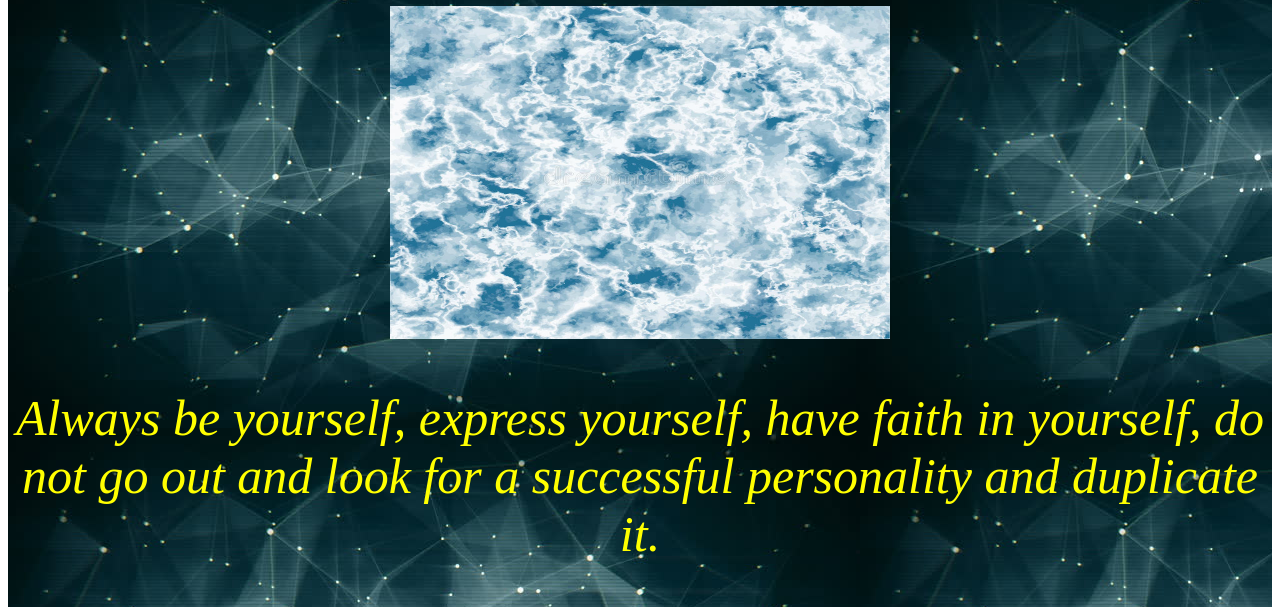
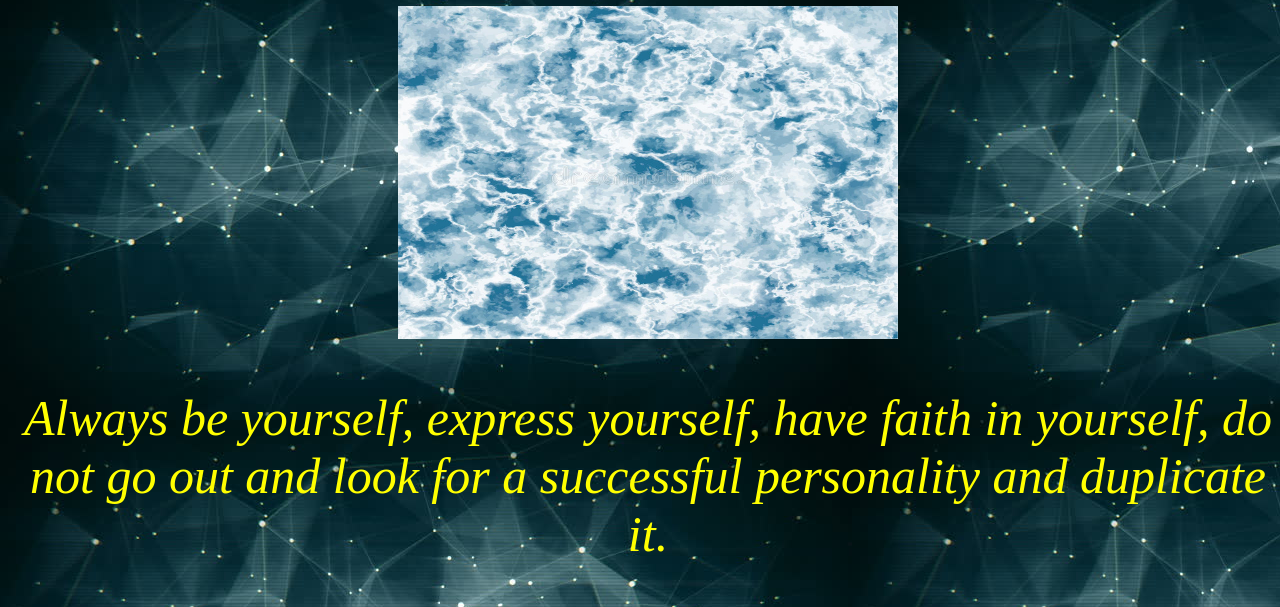
Before and after one commit to bathulamohammed/bathulamohammed.github.io, a plain HTML site: page index.html in a window 1280 px wide. Shown: the part 60-667 px from the top of the page. Drawn offline with Linux system fonts and the light colour scheme.

Commit message:
Added background

```diff
--- a/index.html
+++ b/index.html
@@ -1,6 +1,6 @@
 <html>
-<body>
-<div style="background-image: url('Background img.jpg');width: 100%; height: 100%;text-align: center">
+<body style="background-image: url('Background img.jpg');width: 100%; height: 100%;text-align: center">
+<div >
 
 <h1>Self Value</h1>
 <img src="quote.jpg" alt="Trulli" width="500" height="333";>
```
